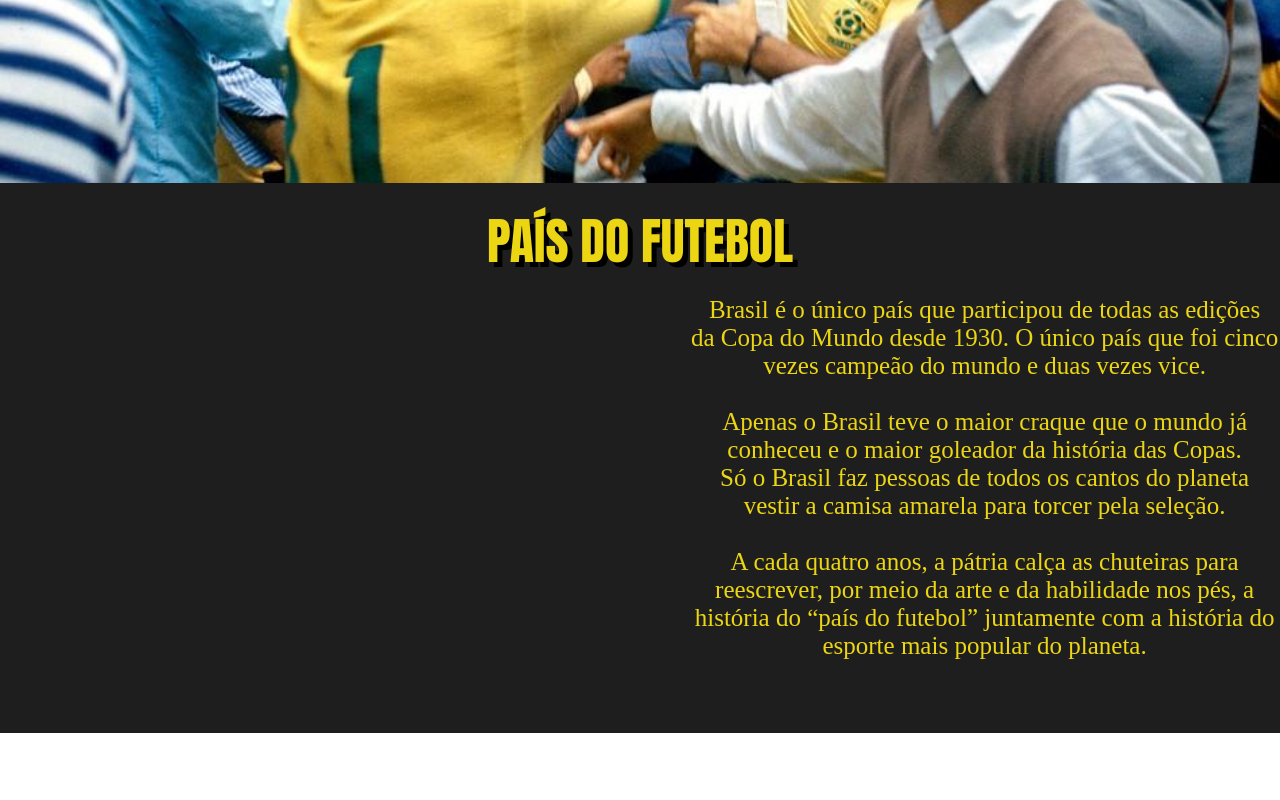
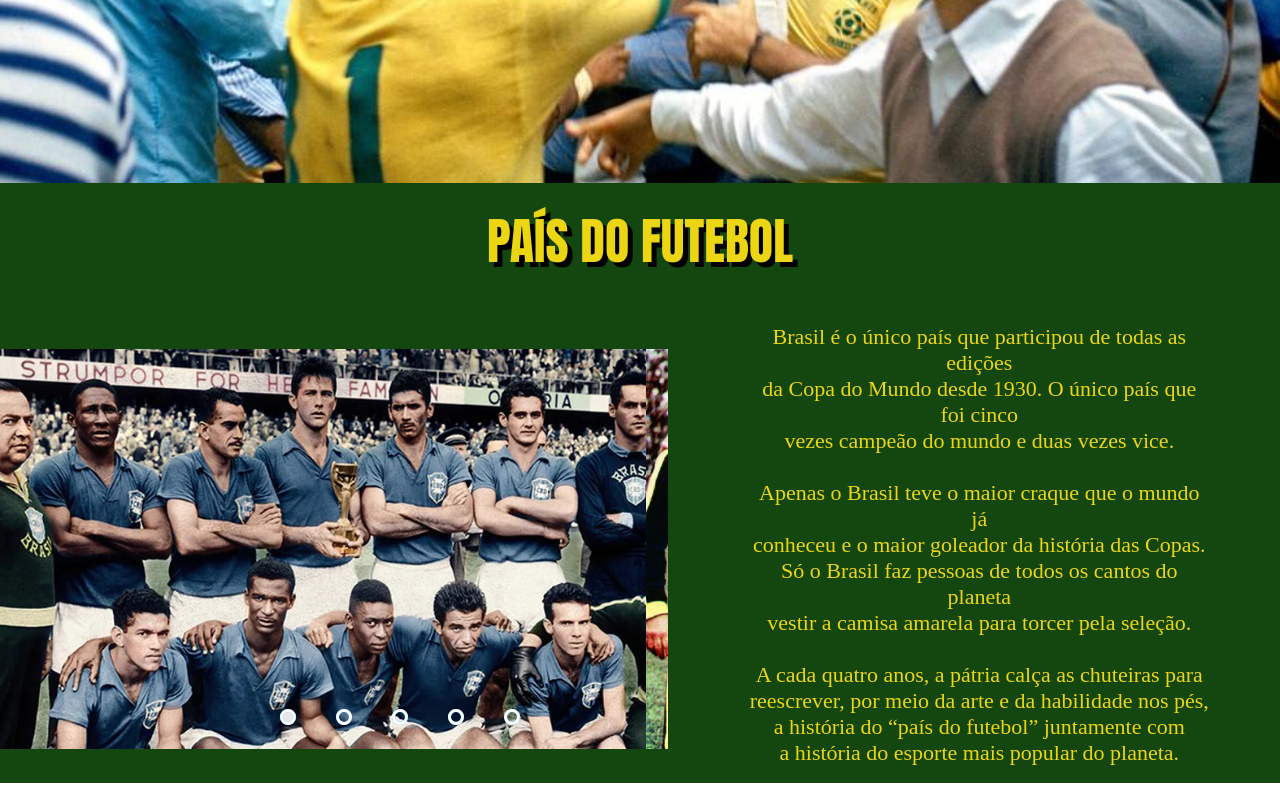
Before and after one commit to guilhermesanttiago/Projeto-Individual, a plain HTML site: page Site/index.html in a window 1280 px wide. Shown: the part 690-1490 px from the top of the page. Before the commit the page ends 1423 px from the top, so only its background shows below. Drawn offline with Linux system fonts and the light colour scheme; a web font is replaced by a local one.

Commit message:
Adicionei um carrossel e realizei algumas alterações nas cores

```diff
--- a/Site/index.html
+++ b/Site/index.html
@@ -43,23 +43,94 @@
     <div class="historia">
         <h1 class="titulo_historia">PAÍS DO FUTEBOL</h1>
         <div class="direcaotexto">
-           <div class="imagempag">
-        </div>
-        <p class="texto_historia">
-            <br>Brasil é o único país que participou de todas as edições <br> da Copa do Mundo desde 1930. O único país que foi cinco <br> vezes campeão do mundo e duas vezes vice. <br>
+            <div class="slider">
 
-            <br>Apenas o  Brasil teve o maior craque que o mundo já  <br>conheceu e o maior goleador da história das Copas. <br>
-            Só o Brasil faz pessoas de todos os cantos do planeta <br>vestir a camisa amarela para torcer pela seleção. <br>
+                <div class="slides">
+                    <!---Radio Buttons--->
+                    <input type="radio" name="radio-btn" id="radio1">
+                    <input type="radio" name="radio-btn" id="radio2">
+                    <input type="radio" name="radio-btn" id="radio3">
+                    <input type="radio" name="radio-btn" id="radio4">
+                    <input type="radio" name="radio-btn" id="radio5">
+                    <!--- Fim Radio Buttons--->
 
-           <br>A cada quatro anos, a pátria calça as chuteiras para  <br>reescrever, por meio da arte e da habilidade nos pés,  a  <br> história do “país do futebol” juntamente com a  história do esporte mais popular do planeta.
-           </p>
+                    <!--- Slide images--->
+                    <div class="slide first">
+                        <img src="imagens/historia_1958.webp"
+                            alt="Imagem1">
+                    </div>
+                    <div class="slide">
+                        <img src="imagens/historia_1962.jpg"
+                            alt="Imagem2">
+                    </div>
+                    <div class="slide">
+                        <img src="imagens/historia_1970.jpg"
+                            alt="Imagem3">
+                    </div>
+                    <div class="slide">
+                        <img src="imagens/historia_1994.webp"
+                            alt="Imagem4">
+                    </div>
+                    <div class="slide">
+                        <img src="imagens/historia_2002.jpg"
+                            alt="Imagem5">
+                    </div>
+                    <!--- Fim Slide images--->
 
+                    <!--- Navigation auto--->
+                    <div class="navigation-auto">
+                        <div class="auto-btn1"></div>
+                        <div class="auto-btn2"></div>
+                        <div class="auto-btn3"></div>
+                        <div class="auto-btn4"></div>
+                        <div class="auto-btn5"></div>
+                    </div>
+                </div>
+
+                <div class="manual-navigation">
+                    <label for="radio1" class="manual-btn"></label>
+                    <label for="radio2" class="manual-btn"></label>
+                    <label for="radio3" class="manual-btn"></label>
+                    <label for="radio4" class="manual-btn"></label>
+                    <label for="radio5" class="manual-btn"></label>
+                </div>
+            </div>
+
+
+            <p class="texto_historia">
+                <br>Brasil é o único país que participou de todas as edições<br>  da Copa do Mundo desde 1930. O único país
+                que foi cinco <br> vezes campeão do mundo e duas vezes vice. <br>
+
+                <br>Apenas o Brasil teve o maior craque que o mundo já <br>conheceu e o maior goleador da história das
+                Copas. <br>
+                Só o Brasil faz pessoas de todos os cantos do planeta <br>vestir a camisa amarela para torcer pela seleção.
+                 <br>
+
+                <br>A cada quatro anos, a pátria calça as chuteiras para <br>reescrever, por meio da arte e da habilidade
+                nos pés, <br>a  história do “país do futebol” juntamente com <br>a história do esporte mais popular do planeta.
+            </p>
         </div>
 
+    </div>
 
-
-    </div>
 
 </body>
 
 </html>
+<script>
+    let count = 1;
+    document.getElementById("radio1").checked = true;
+
+    setInterval(function () {
+        nextImage();
+    }, 5000)
+
+    function nextImage() {
+        count++;
+        if (count > 5) {
+            count = 1
+        }
+
+        document.getElementById("radio" + count).checked = true;
+    }
+</script>
--- a/Site/style.css
+++ b/Site/style.css
@@ -42,7 +42,7 @@
     display: inline;
     padding: 0 15px;
     text-decoration: none;
-    color: #FFF;
+    color: #166b0f;
     font-family: 'Poppins', sans-serif;
     font-size: 18px;
     font-style: normal;
@@ -81,8 +81,8 @@
 
 .historia{
     width: 100%;
-    height: 550px;
-    background-color: #1E1E1E;
+    height: 600px;
+    background-color: #14460f;
 }
 
 .titulo_historia{
@@ -107,14 +107,127 @@
 
 .direcaotexto{
     display: flex;
-    justify-content: flex-end;
+    justify-content: space-evenly;
+    align-items: center;
+    margin-right: 10%;
 }
 
 .texto_historia{
-    margin-left: 30px;
-    font-size: 25px;
+    font-size: 22px;
     text-align: center;
     font-family: Hanalei Fill;
-    margin-top: -30px;
+    margin-bottom: 3%;
     color: #ECD614;
+    margin-right: -5%;
 }
+/*Carrosel*/
+.slider{
+    margin-right: 7%;
+    width: 750px;
+    height: 400px;
+    overflow: hidden;
+}
+
+.slides{
+    width: 400%;
+    height: 400px;
+    display: flex;
+}
+
+.slides input {
+    display: none;
+}
+
+.slide{
+    width: 25%;
+    position: relative;
+    transition: 2s;
+}
+
+.slide img{
+      width: 800px;
+}
+
+.manual-navigation{
+    position: absolute;
+    width: 800px;
+    margin-top: -40px;
+    display: flex;
+    justify-content: center;
+}
+
+.manual-btn{
+    border: 3px solid white;
+    padding: 5px;
+    border-radius: 10px;
+    cursor: pointer;
+    transition: 1s;
+}
+
+.manual-btn:not(:last-child){
+    margin-right: 40px;
+}
+
+.manual-btn:hover{
+    background-color: white;
+}
+
+/*quando radio estiver checked movimente a margin left nesse valor*/
+#radio1:checked ~ .first{
+    margin-left: 0;
+}
+
+#radio2:checked ~ .first{
+    margin-left: -25%;
+}
+
+#radio3:checked ~ .first{
+    margin-left: -50%;
+}
+#radio4:checked ~ .first{
+    margin-left: -75%;
+}
+
+#radio5:checked ~ .first{
+    margin-left: -100%;
+}
+
+.navigation-auto div{
+    border: 3px solid #20a6ff;
+    padding: 5px;
+    border-radius: 10px;
+    cursor: pointer;
+    transition: 1s;
+}
+
+.navigation-auto{
+    position: absolute;
+    width: 800px;
+    margin-top: 360px;
+    display: flex;
+    justify-content: center;
+}
+
+.navigation-auto div:not(:last-child){
+    margin-right: 40px;
+}
+
+#radio1:checked ~ .navigation-auto .auto-btn1{
+    background-color: white;
+}
+
+#radio2:checked ~ .navigation-auto .auto-btn2{
+    background-color: white;
+}
+
+#radio3:checked ~ .navigation-auto .auto-btn3{
+    background-color: white;
+}
+
+#radio4:checked ~ .navigation-auto .auto-btn4{
+    background-color: white;
+}
+
+#radio5:checked ~ .navigation-auto .auto-btn5{
+    background-color: white;
+}
```
Also changed, not shown: Site/imagens/historia_1958.webp (added), Site/imagens/historia_1962.jpg (added), Site/imagens/historia_1970.jpg (added), Site/imagens/historia_1994.webp (added), Site/imagens/historia_2002.jpg (added).
